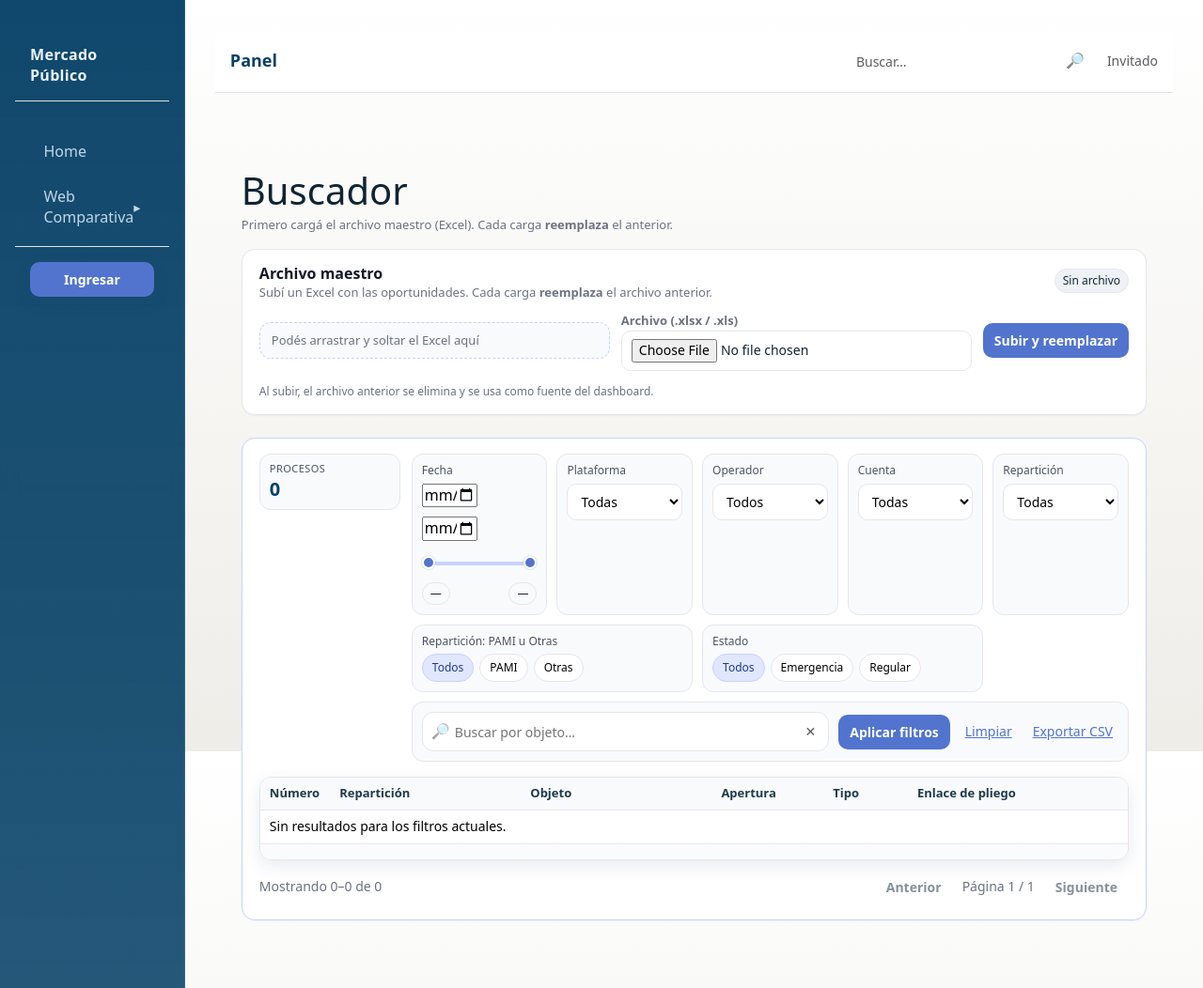
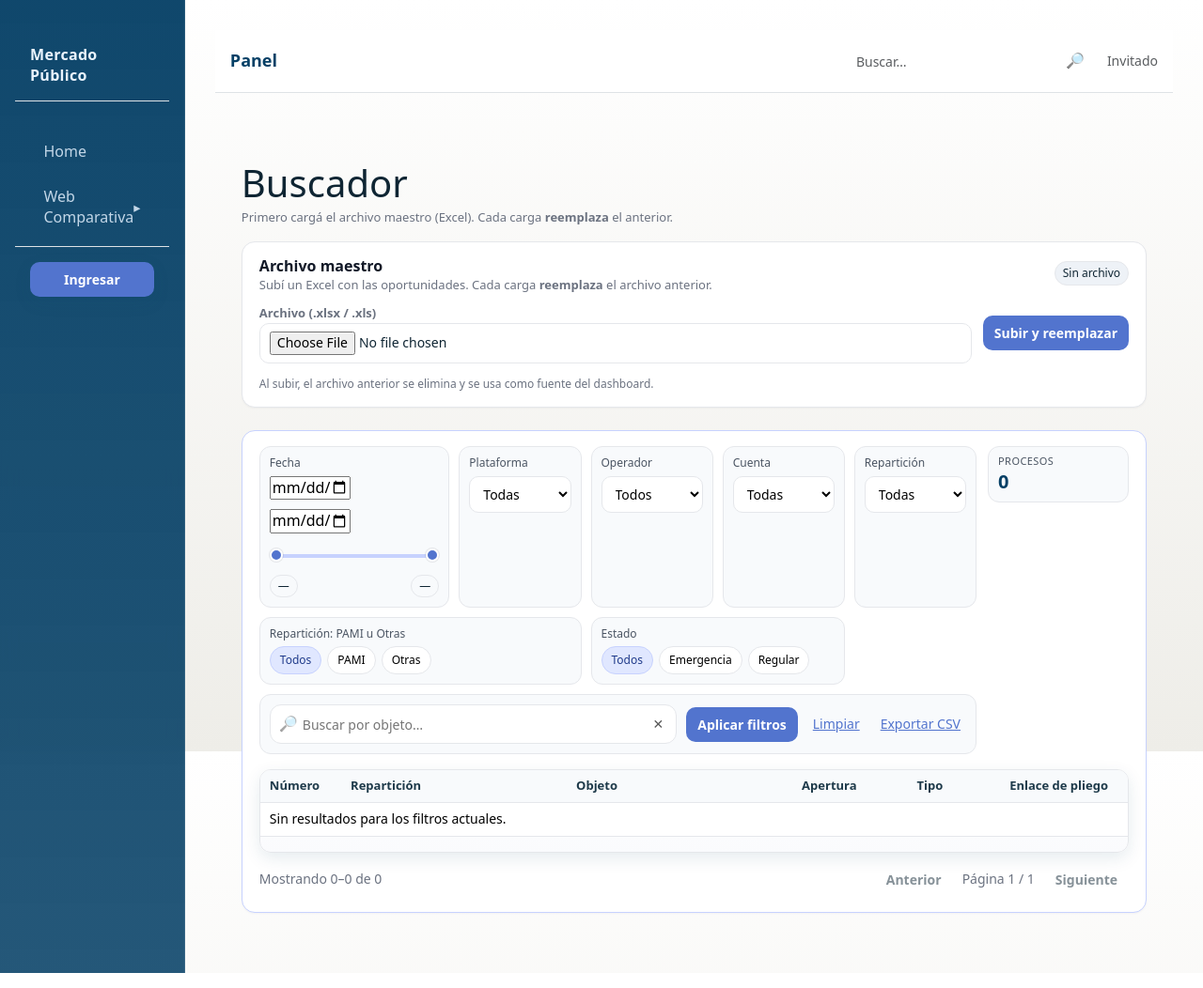
Before and after one commit to andrestor94/web_comparativas, a FastAPI app: template web_comparativas/templates/oportunidades_buscador.html in a window 1280 px wide. Shown: the whole page at 94% size. Run offline with FastAPI, Linux system fonts and the light colour scheme; the template is opened without the code that fills it, so the values that code supplies are empty.

Commit message:
Actualizacion rapida - dom 16/11/2025 12:46

```diff
--- a/web_comparativas/templates/oportunidades_buscador.html
+++ b/web_comparativas/templates/oportunidades_buscador.html
@@ -62,16 +62,12 @@
   .upload-meta .badges{margin-top:4px}
   .upload-grid{
     display:grid;
-    grid-template-columns:minmax(0,2fr) minmax(0,2fr) auto;
+    grid-template-columns:minmax(0,3fr) auto;
     gap:12px;
     align-items:center;
   }
-  .upload-drop .dropzone{
-    height:100%;
-    display:flex;
-    align-items:center;
-    justify-content:flex-start;
-  }
+  /* Ocultamos la columna de drag & drop para no mostrar el bloque grande */
+  .upload-drop{display:none}
   .upload-file .field{width:100%}
   .upload-actions{
     display:flex;
@@ -81,12 +77,12 @@
   }
   .upload-footer{margin:4px 0 0;font-size:12px}
 
-  /* Barra superior: Procesos + filtros compactos */
+  /* Barra superior: filtros a la izquierda y Procesos a la derecha */
   .topbar{
     display:grid;
-    grid-template-columns:150px minmax(0,1fr);
+    grid-template-columns:minmax(0,1fr) 150px;
     gap:12px;
-    align-items:flex-start; /* KPI ya no se estira a toda la altura */
+    align-items:flex-start;
   }
   .mini-kpi{
     background:#f8fafc;
@@ -107,9 +103,10 @@
     color:var(--sa-text,#064066);
   }
 
+  /* Filtros: Fecha más ancha, resto más compacto */
   .filters-grid{
     display:grid;
-    grid-template-columns:repeat(5,minmax(0,1fr));
+    grid-template-columns:1.4fr repeat(4,0.9fr);
     gap:10px;
   }
   .filter-card{
@@ -161,7 +158,7 @@
     font-size:14px;
   }
 
-  /* Zona drag-and-drop */
+  /* Zona drag-and-drop (se mantiene por JS, pero ya no se usa visualmente) */
   .dropzone{
     border:1px dashed #c7d2fe;
     background:#f8fafc;
@@ -255,19 +252,31 @@
     text-align:left;
   }
 
-  /* Anchos: Repartición y Objeto del mismo tamaño */
+  /* Anchos de columnas:
+     - Número, Tipo y Enlace más angostos
+     - Repartición y Objeto con más espacio
+  */
   .table th:nth-child(1), .table td:nth-child(1){
+    width:8ch;
+    white-space:nowrap;
+  }
+  .table th:nth-child(2), .table td:nth-child(2){
+    width:26%;
+  }
+  .table th:nth-child(3), .table td:nth-child(3){
+    width:26%;
+  }
+  .table th:nth-child(4), .table td:nth-child(4){
+    width:14ch;
+    white-space:nowrap;
+  }
+  .table th:nth-child(5), .table td:nth-child(5){
     width:10ch;
     white-space:nowrap;
   }
-  .table th:nth-child(2), .table td:nth-child(2){
-    width:22%;
-  }
-  .table th:nth-child(3), .table td:nth-child(3){
-    width:22%;
-  }
-  .table th:nth-child(4), .table td:nth-child(4){
-    width:16ch;
+  .table th:nth-child(6), .table td:nth-child(6){
+    width:8ch;
+    text-align:center;
     white-space:nowrap;
   }
 
@@ -313,7 +322,7 @@
 {% endblock %}
 
 {% block content %}
-<div class="container-xxl py-4">
+<div class="container-xxl py-3">
   <h1 class="mb-1">Buscador</h1>
   <p class="muted small">Primero cargá el archivo maestro (Excel). Cada carga <b>reemplaza</b> el anterior.</p>
 
@@ -326,7 +335,7 @@
     {% endif %}
   </div>
 
-    <!-- Upload -->
+  <!-- Upload -->
   <div class="card mb-4 upload-card">
     <div class="upload-header">
       <div>
@@ -355,10 +364,9 @@
       enctype="multipart/form-data"
       aria-label="Cargar archivo maestro de oportunidades"
     >
+      <!-- Mantengo el div para JS, pero oculto visualmente via CSS -->
       <div class="upload-drop">
-        <div class="dropzone" id="oppDrop" aria-hidden="true">
-          <small class="muted small">Podés arrastrar y soltar el Excel aquí</small>
-        </div>
+        <div class="dropzone" id="oppDrop" aria-hidden="true"></div>
       </div>
 
       <div class="upload-file">
@@ -395,13 +403,7 @@
   <!-- Dashboard -->
   <div class="card" style="border-color:#c7d2fe;">
     <div class="topbar mb-3">
-      <!-- KPI Procesos -->
-      <div class="mini-kpi" role="status" aria-live="polite" aria-label="Cantidad de procesos filtrados">
-        <h4>Procesos</h4>
-        <div class="v" id="kProcesos">0</div>
-      </div>
-
-      <!-- Filtros -->
+      <!-- Filtros (ahora a la izquierda) -->
       <div>
         <div class="filters-grid" role="group" aria-label="Filtros de búsqueda">
           <!-- Fecha -->
@@ -493,6 +495,12 @@
           </div>
         </div>
       </div>
+
+      <!-- KPI Procesos (ahora a la derecha) -->
+      <div class="mini-kpi" role="status" aria-live="polite" aria-label="Cantidad de procesos filtrados">
+        <h4>Procesos</h4>
+        <div class="v" id="kProcesos">0</div>
+      </div>
     </div>
 
     <!-- Tabla -->
@@ -508,7 +516,7 @@
             <th scope="col">Enlace de pliego</th>
           </tr>
         </thead>
-                <tbody id="oppTBody">
+        <tbody id="oppTBody">
           {% for row in table_rows %}
           {# Normalizamos las columnas para distintos nombres posibles #}
           {% set numero =
```
